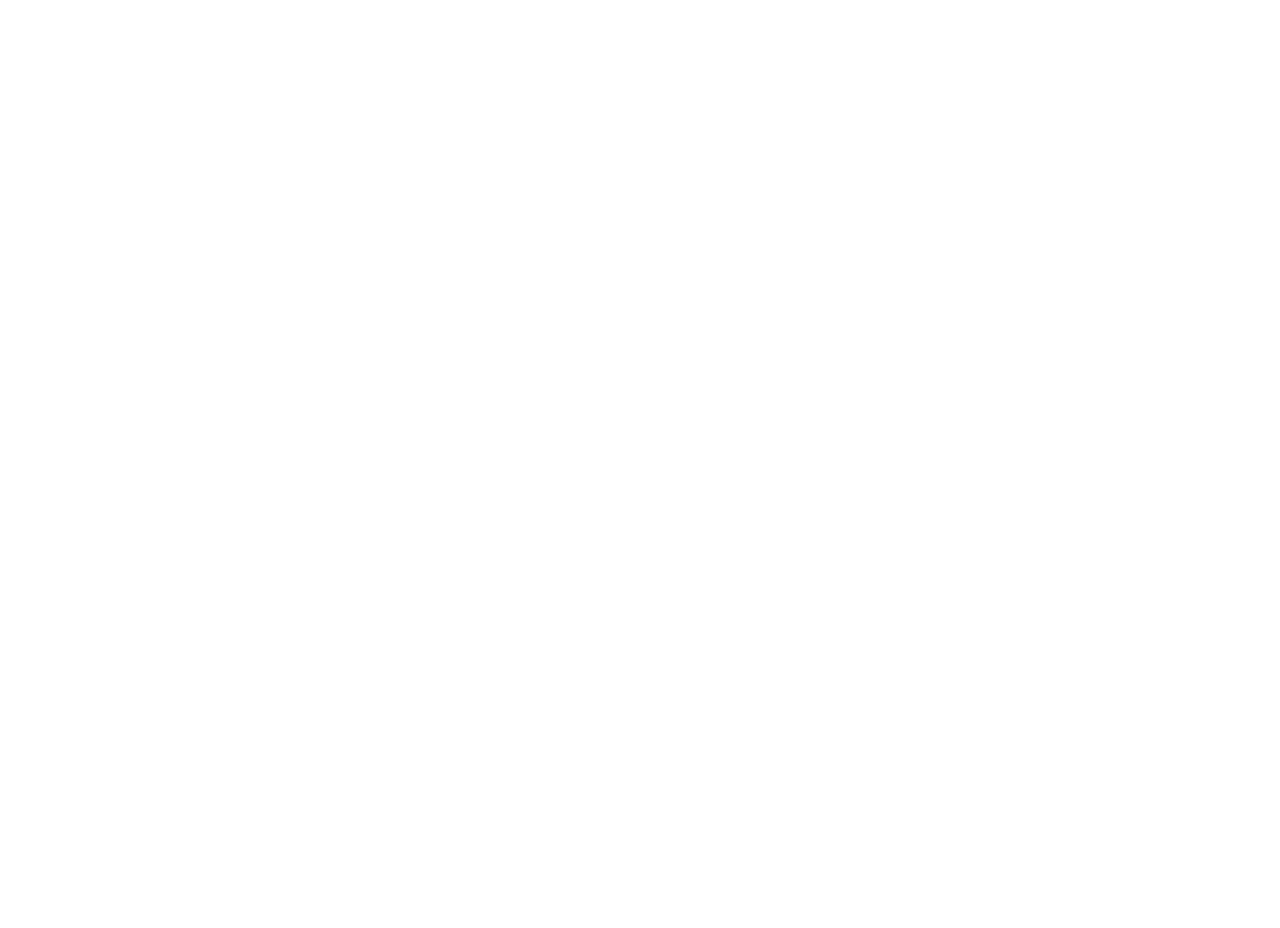
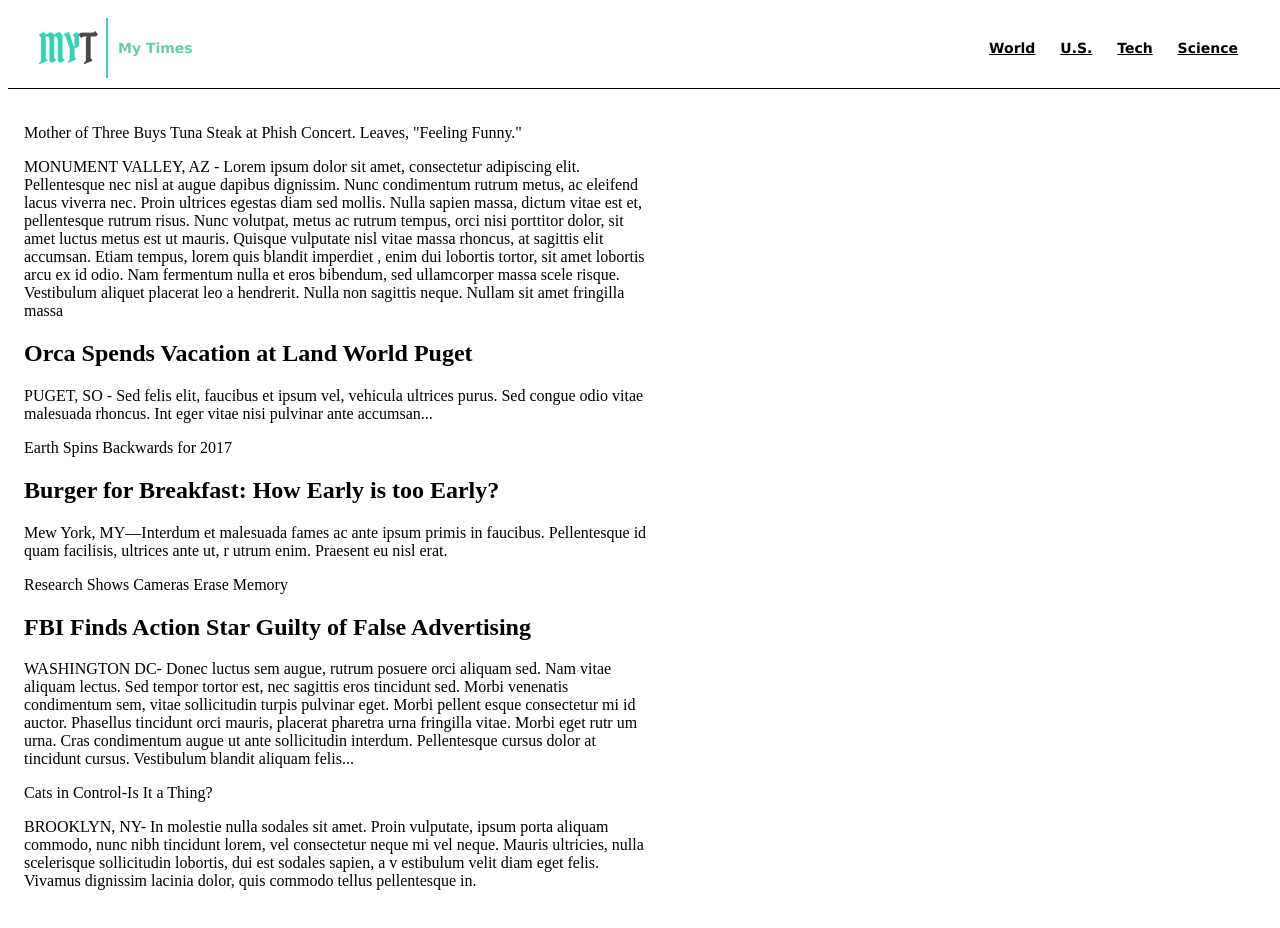
Before and after one commit to edwarmart/MyTimes, a plain HTML site: page index.html in a window 1280 px wide. Before the commit the page ends 800 px from the top, so only its background shows below. Drawn offline with Linux system fonts and the light colour scheme.

Commit message:
Adding content and containers

```diff
--- a/index.html
+++ b/index.html
@@ -5,7 +5,95 @@
 <title>index</title>
 <link href="resources/css/style.css" rel="stylesheet" type="text/css">
 </head>
+<body>
+   <!-- Header Section -->
+    <header>
+     <div class="logo">
+      <img src="resources/images/img-myt-logo.jpg">
+      <span>My Times</span>
+     </div>
+     <!-- Navigation -->
+     <nav>
+		 <span><a href="#">World</a></span>
+		 <span><a href="#">U.S.</a></span>
+		 <span><a href="#">Tech</a></span>
+		 <span><a href="#">Science</a></span>
+     </nav>
+	</header>
+      <!--Main Content Container -->
+       <div class="content">
+        <div class="column large">
+      <!--First News Articles Column -->
+	      <div class="top story">
+            <div class="top picture">
+            <span>Mother of Three Buys Tuna Steak at Phish Concert. Leaves, "Feeling Funny."</span>
+	      </div>
+	      <p class="writing">
+	        MONUMENT VALLEY, AZ - Lorem ipsum dolor sit amet, consectetur adipiscing elit. Pellentesque nec nisl at augue dapibus dignissim.
+	        Nunc condimentum rutrum metus, ac eleifend lacus viverra nec. Proin ultrices egestas diam sed mollis. Nulla sapien massa, dictum
+	        vitae est et, pellentesque rutrum risus. Nunc volutpat, metus ac rutrum tempus, orci nisi porttitor dolor, sit amet luctus metus
+	        est ut mauris. Quisque vulputate nisl vitae massa rhoncus, at sagittis elit accumsan. Etiam tempus, lorem quis blandit imperdiet
+	        , enim dui lobortis tortor, sit amet lobortis arcu ex id odio. Nam fermentum nulla et eros bibendum, sed ullamcorper massa scele
+	        risque. Vestibulum aliquet placerat leo a hendrerit. Nulla non sagittis neque. Nullam sit amet fringilla massa
+	      </p>
+	      </div>
+	      <!-- Last Couple of Stories -->
+	      <div class="stories">
+	      	<div class="story">
+      	      <div class="copy">
+	      	    <h2>Orca Spends Vacation at Land World Puget</h2>
+	      	    <p class="narrative">
+	      	    	 PUGET, SO - Sed felis elit, faucibus et ipsum vel, vehicula ultrices purus. Sed congue odio vitae malesuada rhoncus. Int
+	      	    	 eger vitae nisi pulvinar ante accumsan...
+	      	    </p>
+	      	  </div>
+	      	  <div class="fall copy">
+	      	    <span>Earth Spins Backwards for 2017</span>
+	      	  </div>
+	      	<div class="story">
+	      	  <div class="copy">
+	      	    <h2>Burger for Breakfast: How Early is too Early?</h2>
+	      	  </div>
+	      	  <p class="narrative">
+	      	    Mew York, MY—Interdum et malesuada fames ac ante ipsum primis in faucibus. Pellentesque id quam facilisis, ultrices ante ut, r
+	      	    utrum enim. Praesent eu nisl erat.
+	      	  </p>
+	      	  <div class="pop copy">
+	      	    <span>Research Shows Cameras Erase Memory</span>
+	      	  </div>
+	      	</div>
+	      </div>
+	    </div>
+	  <!-- Second News Column -->
+      	  <div class="column medium">
+      	    <div class="story">
+      	    	<div class="copy">
+			      <h2>FBI Finds Action Star Guilty of False Advertising</h2>
+      	    	    <p class="writing">
+                      WASHINGTON DC- Donec luctus sem augue, rutrum posuere orci aliquam sed. Nam vitae aliquam lectus. Sed tempor tortor est,
+                      nec sagittis eros tincidunt sed. Morbi venenatis condimentum sem, vitae sollicitudin turpis pulvinar eget. Morbi pellent
+                      esque consectetur mi id auctor. Phasellus tincidunt orci mauris, placerat pharetra urna fringilla vitae. Morbi eget rutr
+                      um urna. Cras condimentum augue ut ante sollicitudin interdum. Pellentesque cursus dolor at tincidunt cursus. Vestibulum
+                      blandit aliquam felis...
+      	    	    </p>
+      	    	</div>
+				<div class="story">
+				  <div class="cat copy">
+				    <span>Cats in Control-Is It a Thing?</span>
+				  </div>
+                  <p class="writing">
+                      BROOKLYN, NY- In molestie nulla sodales sit amet. Proin vulputate, ipsum porta aliquam commodo, nunc nibh tincidunt lorem,
+                      vel consectetur neque mi vel neque. Mauris ultricies, nulla scelerisque sollicitudin lobortis, dui est sodales sapien, a v
+                      estibulum velit diam eget felis. Vivamus dignissim lacinia dolor, quis commodo tellus pellentesque in.
+                  </p>
+                </div>
+	        </div>
+	      </div>
+	  <!-- Third News Column -->
+          <div class="column small">
 
-<body>
+          </div>
+	    </div>
+	  </div>
 </body>
 </html>
--- a/resources/css/style.css
+++ b/resources/css/style.css
@@ -1,2 +1,50 @@
 @charset "utf-8";
 /* CSS Document */
+
+header {
+	display: flex;
+	align-items: center;
+	font-family: Verdana;
+    font-size: 14px;
+    font-weight: bold;
+	position: fixed;
+	width: 100%;
+	height: 80px;
+	border-bottom: 1px solid black;
+	z-index: 1;
+	background-color: white;
+
+}
+.logo {
+	display: flex;
+	align-items: center;
+	flex-grow: 1;
+	padding-left: 30px;
+}
+
+.logo span {
+	color: mediumaquamarine;
+	padding-left: 10px;
+}
+
+header nav{
+	padding-right: 40px;
+}
+nav span {
+	display: inline-block;
+	padding: 20px 10px;
+}
+nav a {
+	color: black;
+}
+
+.content{
+    display: flex;
+    width: 1232px;
+    margin: 0 auto 78px auto;
+    padding-top: 116px;
+}
+
+.column.large {
+  width: 630px;
+}
```
Also changed, not shown: resources/images/img-myt-logo.jpg (added), resources/images/img-news-bite.png (added), resources/images/img-story-1.png (added), resources/images/img-story-2.png (added), resources/images/img-story-3.png (added), resources/images/img-story-main.png (added), 1 other file.
